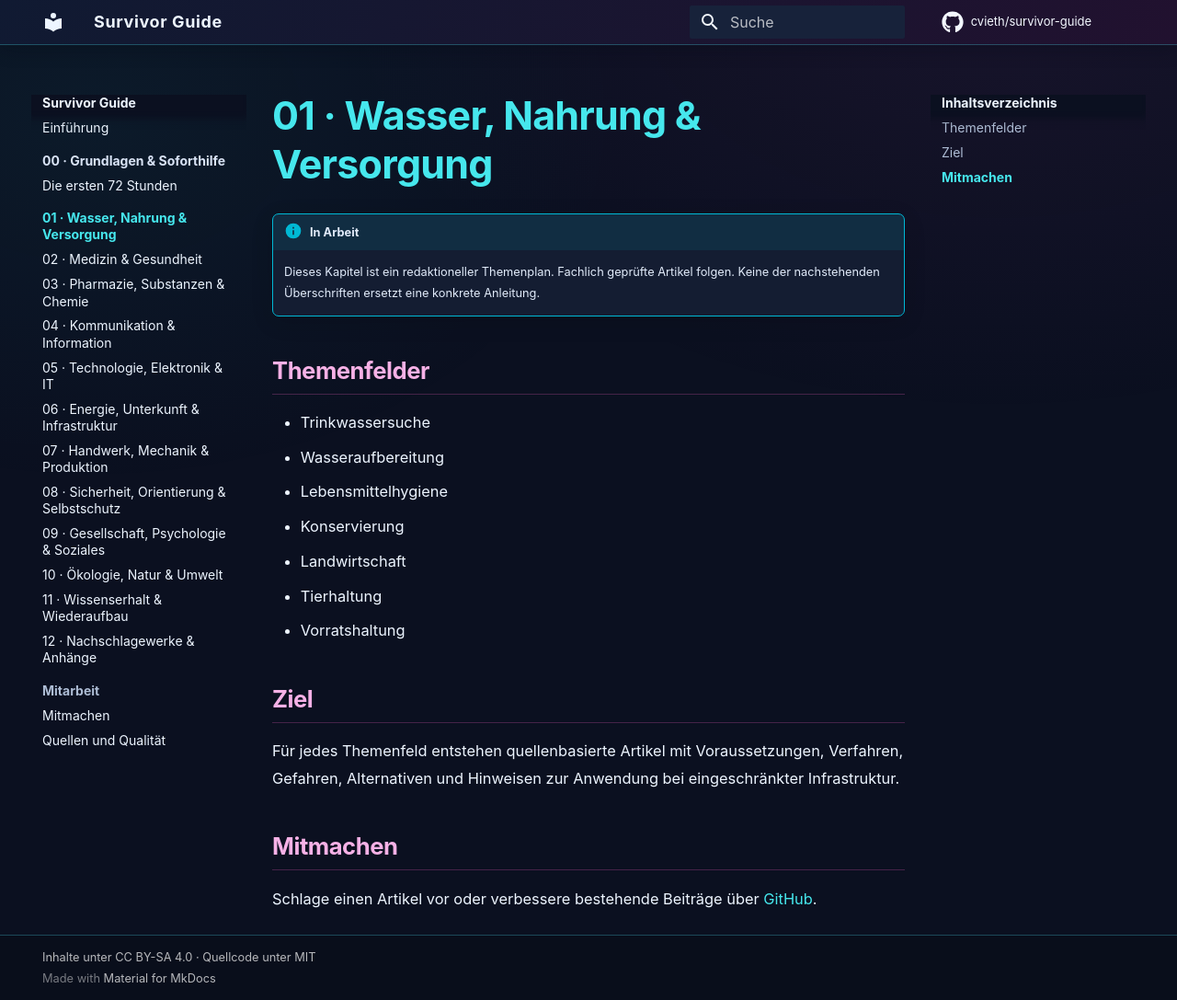
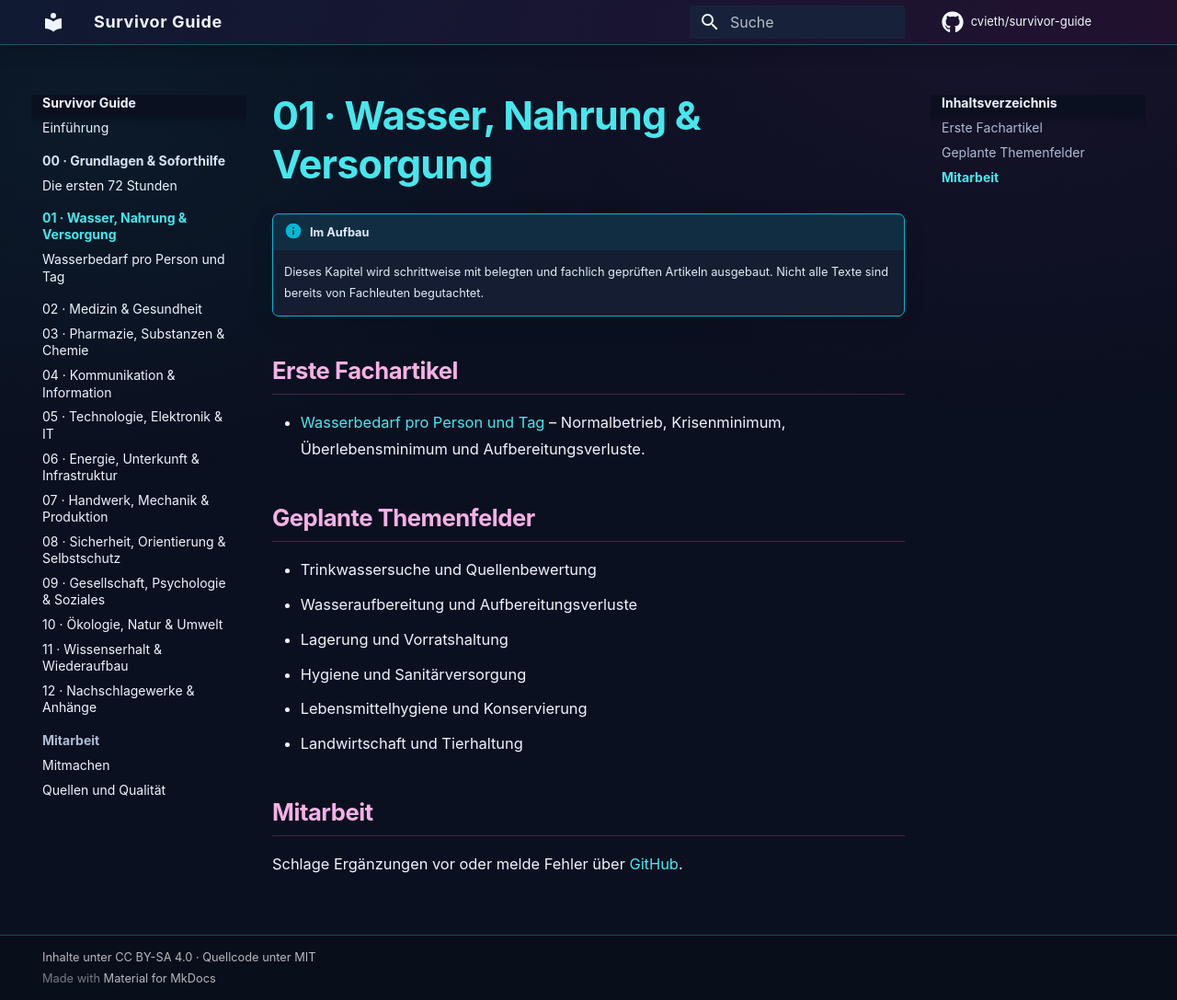
Before and after one commit to cvieth/survivor-guide, an MkDocs documentation site: the page built from docs/01-versorgung/index.md, in a window 1280 px wide and 1087 px high. Shown: the whole window at 92% size. Built offline with MkDocs 1.6.1 and Material for MkDocs 9.7.7, drawn with Linux system fonts in a browser that asks for light colours; comment, search, counter and statistics services are not loaded.

Commit message:
Add sourced water demand guide with three provision levels

```diff
--- a/docs/01-versorgung/index.md
+++ b/docs/01-versorgung/index.md
@@ -1,22 +1,21 @@
 # 01 · Wasser, Nahrung & Versorgung
 
-!!! info "In Arbeit"
-    Dieses Kapitel ist ein redaktioneller Themenplan. Fachlich geprüfte Artikel folgen. Keine der nachstehenden Überschriften ersetzt eine konkrete Anleitung.
+!!! info "Im Aufbau"
+    Dieses Kapitel wird schrittweise mit belegten und fachlich geprüften Artikeln ausgebaut. Nicht alle Texte sind bereits von Fachleuten begutachtet.
 
-## Themenfelder
+## Erste Fachartikel
 
-- Trinkwassersuche
-- Wasseraufbereitung
-- Lebensmittelhygiene
-- Konservierung
-- Landwirtschaft
-- Tierhaltung
-- Vorratshaltung
+- [Wasserbedarf pro Person und Tag](wasserbedarf-pro-person.md) – Normalbetrieb, Krisenminimum, Überlebensminimum und Aufbereitungsverluste.
 
-## Ziel
+## Geplante Themenfelder
 
-Für jedes Themenfeld entstehen quellenbasierte Artikel mit Voraussetzungen, Verfahren, Gefahren, Alternativen und Hinweisen zur Anwendung bei eingeschränkter Infrastruktur.
+- Trinkwassersuche und Quellenbewertung
+- Wasseraufbereitung und Aufbereitungsverluste
+- Lagerung und Vorratshaltung
+- Hygiene und Sanitärversorgung
+- Lebensmittelhygiene und Konservierung
+- Landwirtschaft und Tierhaltung
 
-## Mitmachen
+## Mitarbeit
 
-Schlage einen Artikel vor oder verbessere bestehende Beiträge über [GitHub](https://github.com/cvieth/survivor-guide/issues).
+Schlage Ergänzungen vor oder melde Fehler über [GitHub](https://github.com/cvieth/survivor-guide/issues).
--- a/mkdocs.yml
+++ b/mkdocs.yml
@@ -44,7 +44,9 @@ nav:
   - '00 · Grundlagen & Soforthilfe':
       - Überblick: 00-grundlagen/index.md
       - Die ersten 72 Stunden: 00-grundlagen/erste-72-stunden.md
-  - '01 · Wasser, Nahrung & Versorgung': 01-versorgung/index.md
+  - '01 · Wasser, Nahrung & Versorgung':
+      - Überblick: 01-versorgung/index.md
+      - Wasserbedarf pro Person und Tag: 01-versorgung/wasserbedarf-pro-person.md
   - '02 · Medizin & Gesundheit': 02-medizin/index.md
   - '03 · Pharmazie, Substanzen & Chemie': 03-pharmazie/index.md
   - '04 · Kommunikation & Information': 04-kommunikation/index.md
```
Also changed, not shown: docs/01-versorgung/wasserbedarf-pro-person.md (added, +104 -0 lines).
